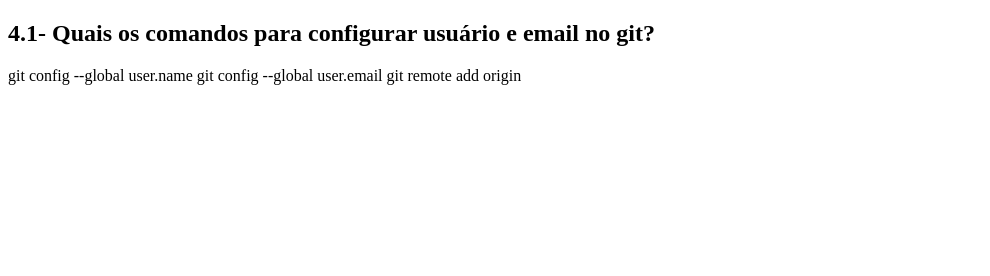
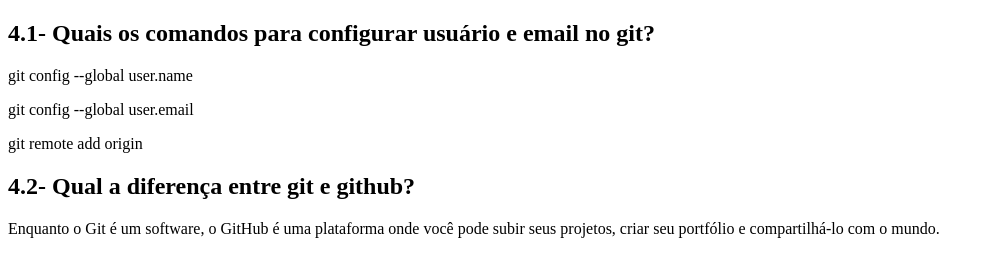
Before and after one commit to FernandoHenrique2408/senac, a plain HTML site: page index.html in a window 1280 px wide. Shown: the whole page, without its empty margins (0-990 px from the left). Drawn offline with Linux system fonts and the light colour scheme.

Commit message:
segunda pergunta respondida

```diff
--- a/index.html
+++ b/index.html
@@ -9,10 +9,14 @@
 
 <h2>4.1- Quais os comandos para configurar usuário e email no git?</h2>
 
-git config --global user.name
-git config --global user.email
+<p>git config --global user.name</p>
+<p>git config --global user.email</p>
 git remote add origin
 
+<h2>4.2- Qual a diferença entre git e github?</h2>
+
+Enquanto o Git é um software, o GitHub é uma plataforma onde
+você pode subir seus projetos, criar seu portfólio e compartilhá-lo com o mundo.
 
 
   </body>
```
